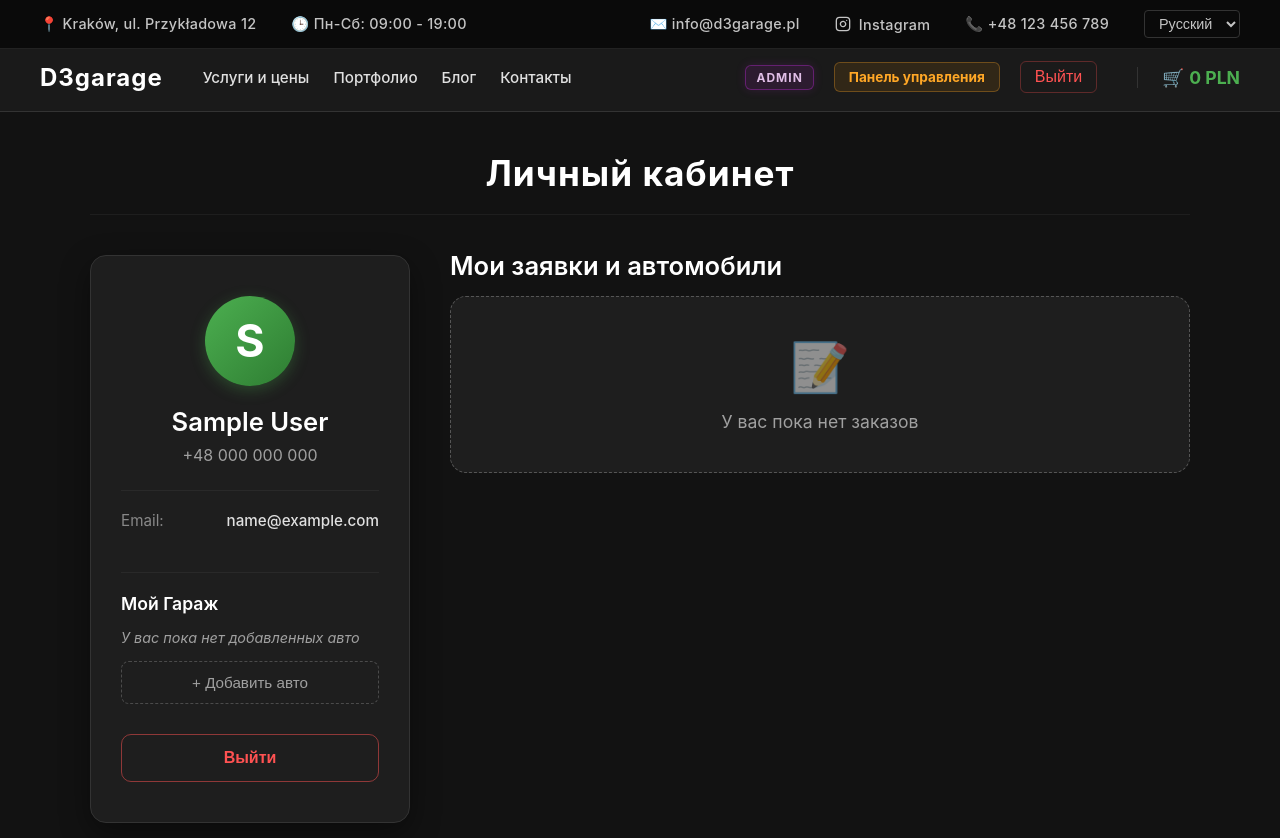
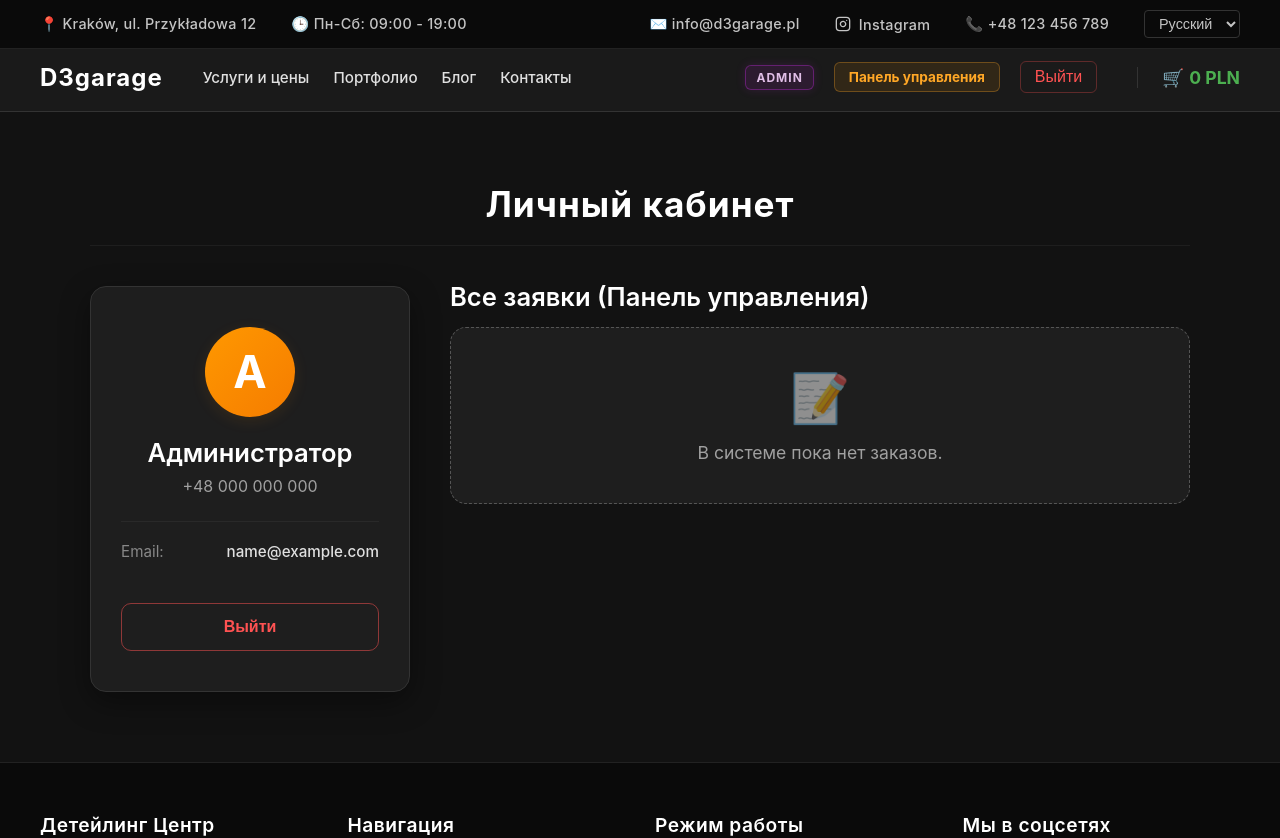
Before and after one commit to F1rstM8/detailing-center, a React (Vite) app in the folder frontend/: page /profile in a window 1280 px wide. Shown: the top 838 px of the page. Built offline with nearby package versions, Linux system fonts and the light colour scheme; sample sign-in values are in the browser's storage.

Commit message:
store only id and price in cart to support dynamic localization

```diff
--- a/frontend/src/components/ServicesCard/ServiceCard.jsx
+++ b/frontend/src/components/ServicesCard/ServiceCard.jsx
@@ -1,4 +1,3 @@
-
 import { useDispatch } from "react-redux";
 import { addItem } from "../../redux/cartSlice";
 import { useTranslation } from "react-i18next";
@@ -8,7 +7,10 @@ const ServiceCard = ({ service, onShowToast }) => {
   const { t } = useTranslation();
 
   const handleAddToCart = () => {
-    dispatch(addItem(service));
+    dispatch(addItem({
+      id: service.id,
+      price: service.price
+    }));
 
     if (onShowToast) {
       onShowToast(service.title || t("service_default_title", "Услуга"));
--- a/frontend/src/pages/Profile/Profile.jsx
+++ b/frontend/src/pages/Profile/Profile.jsx
@@ -42,7 +42,7 @@ const Profile = () => {
       ? t("mock_client_name", "Постоянный клиент")
       : currentUser.name;
 
-  const isAdmin = currentUser.email === "admin@test.com";
+const isAdmin = user?.role === "admin";
 
   const displayedOrders = isAdmin
     ? allOrders
```
